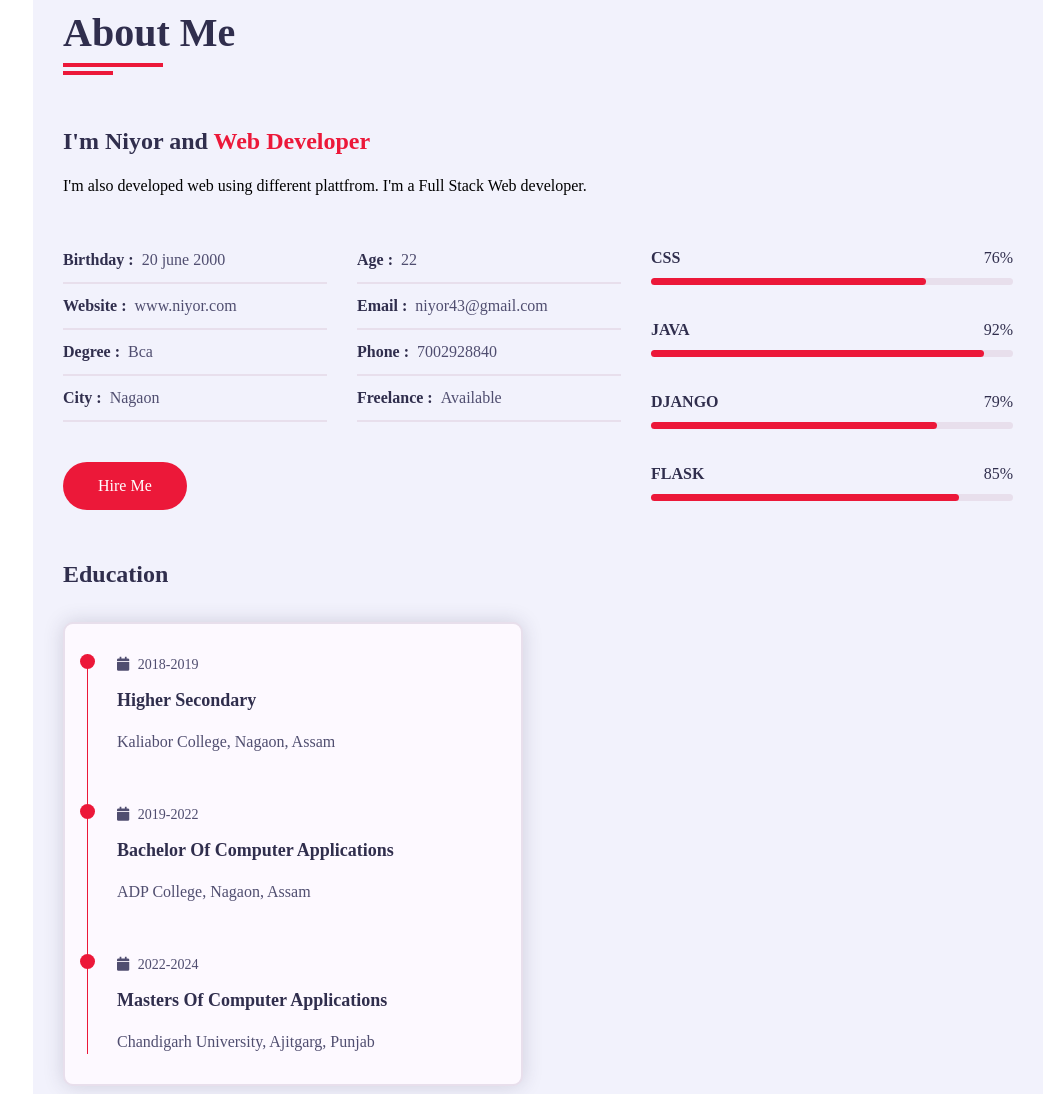
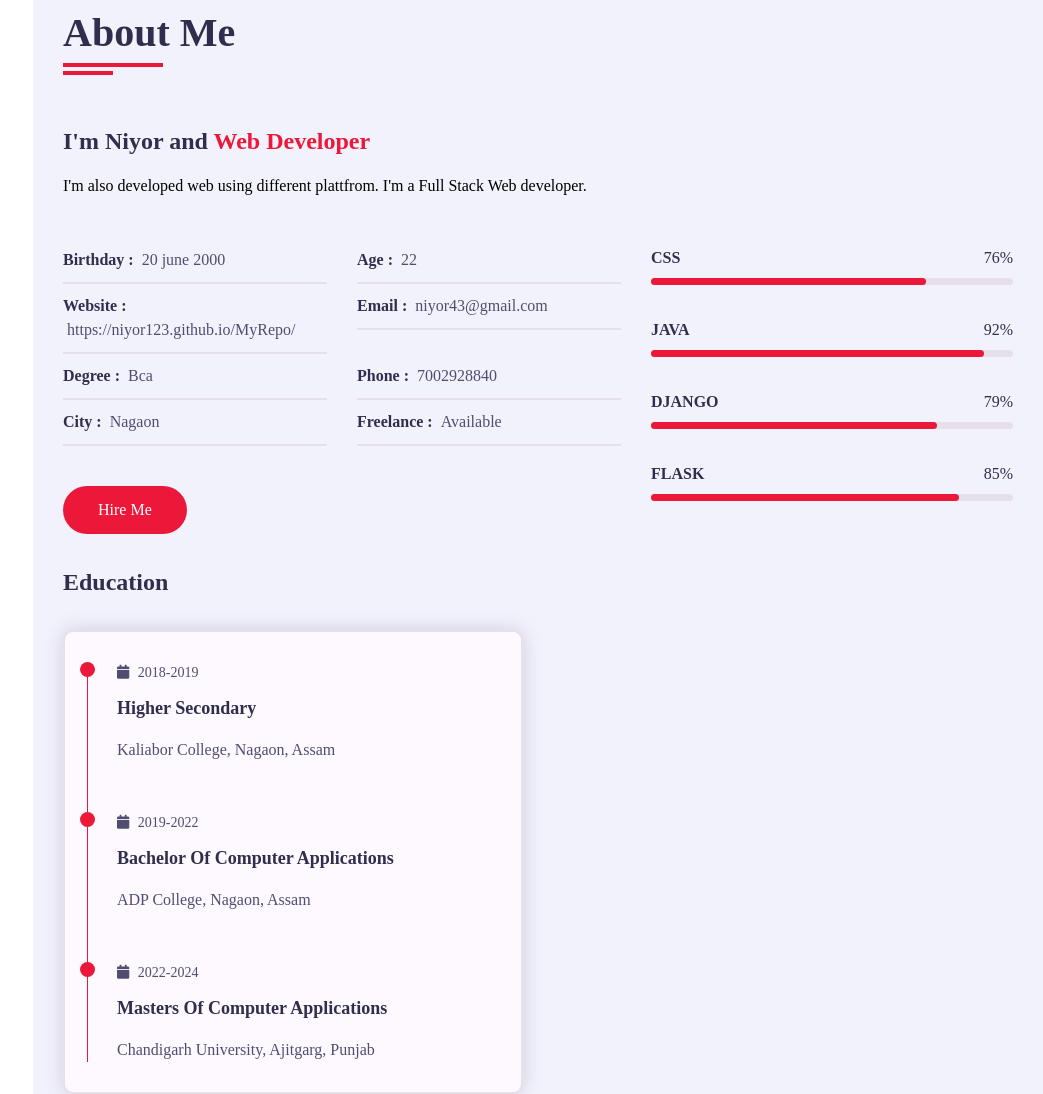
Before and after one commit to niyor123/MyRepo, a plain HTML site: page index.html in a window 1280 px wide. Shown: the part 857-1951 px from the top of the page, without its empty margins (237-1280 px from the left). Drawn offline with nearby package versions, Linux system fonts and the light colour scheme; a web font is replaced by a local one.

Commit message:
Update index.html

```diff
--- a/index.html
+++ b/index.html
@@ -84,7 +84,7 @@
                                             <p>Age : <span>22 </span></p>
                                         </div>
                                         <div class="info-item padd-15">
-                                            <p>Website : <span>www.niyor.com</span></p>
+                                            <p>Website : <span>https://niyor123.github.io/MyRepo/</span></p>
                                         </div>
                                         <div class="info-item padd-15">
                                             <p>Email : <span>niyor43@gmail.com</span></p>
```
